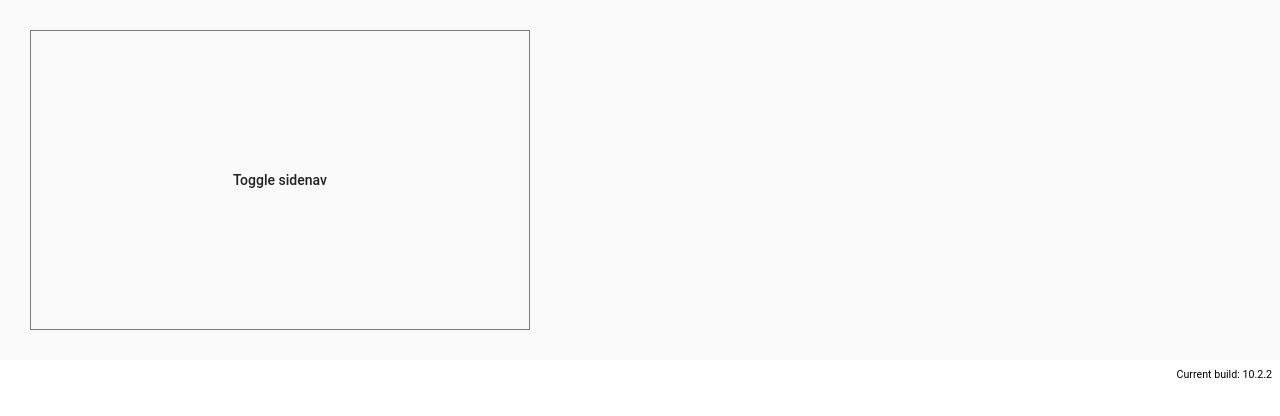
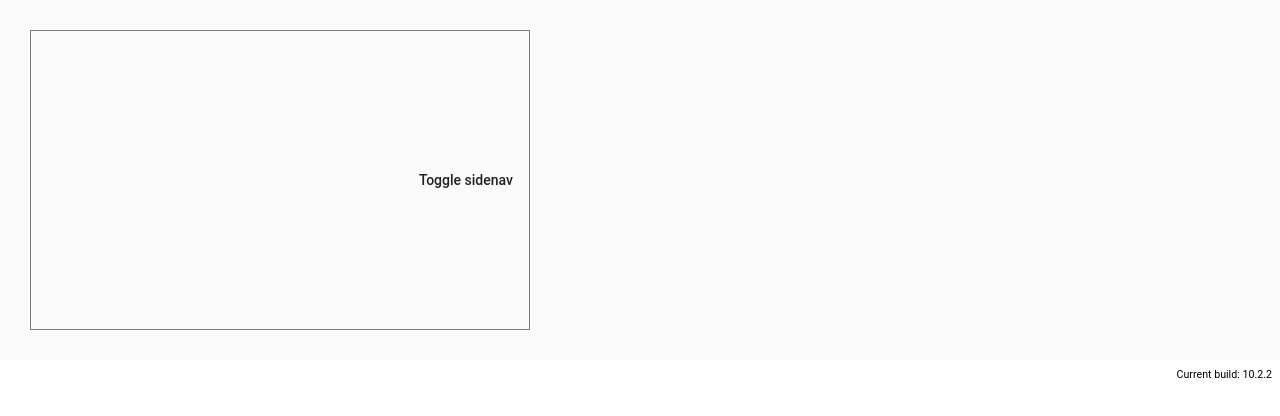
Before and after one commit to KaushalRajSingh123/angular-pviz3g, an Angular app: page / in a window 1280 px wide. Shown: the top 416 px of the page. Built offline with nearby package versions, Linux system fonts and the light colour scheme.

Commit message:
1 file modified

```diff
--- a/src/app/sidenav-autosize-example.css
+++ b/src/app/sidenav-autosize-example.css
@@ -9,6 +9,9 @@
   height: 100%;
   align-items: center;
   justify-content: center;
+  box-shadow: 5px 10px red;
+  float: right;
+  margin-bottom: 120px;
 }
 
 .example-sidenav {
```
